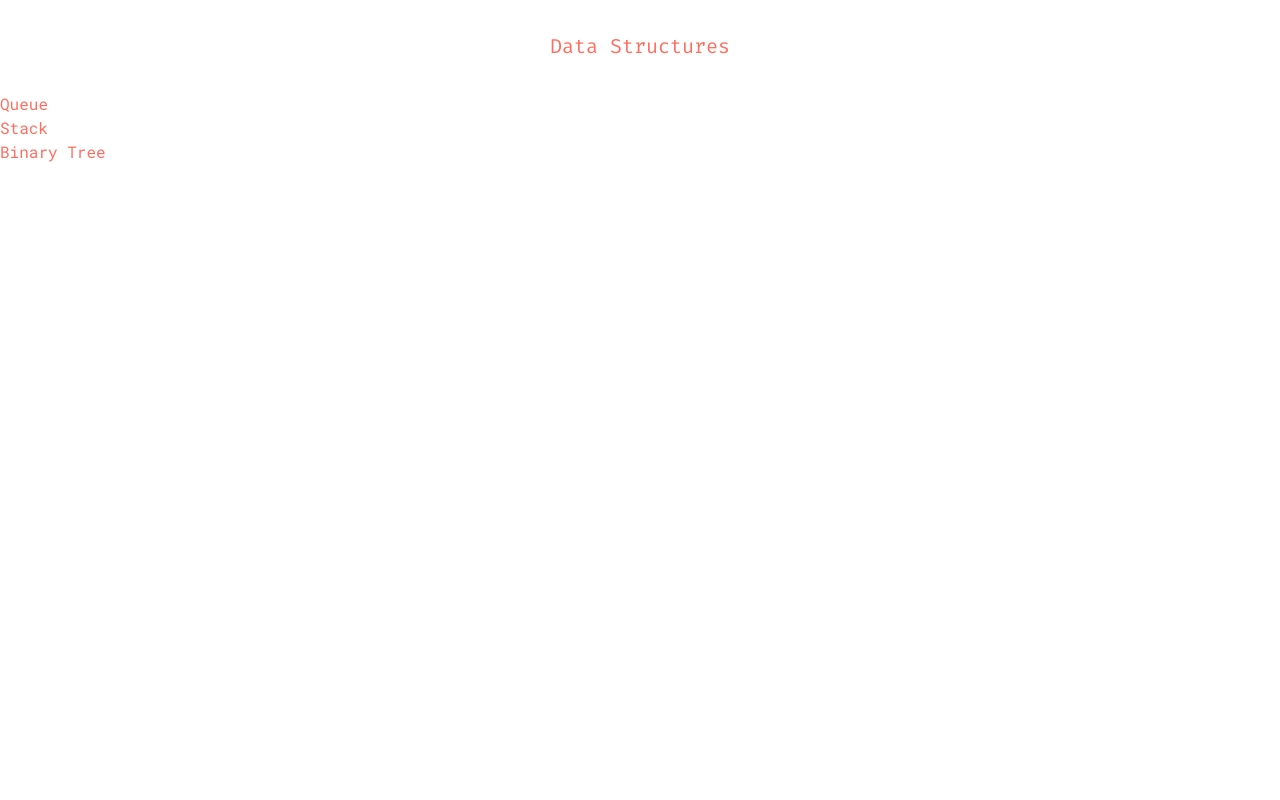
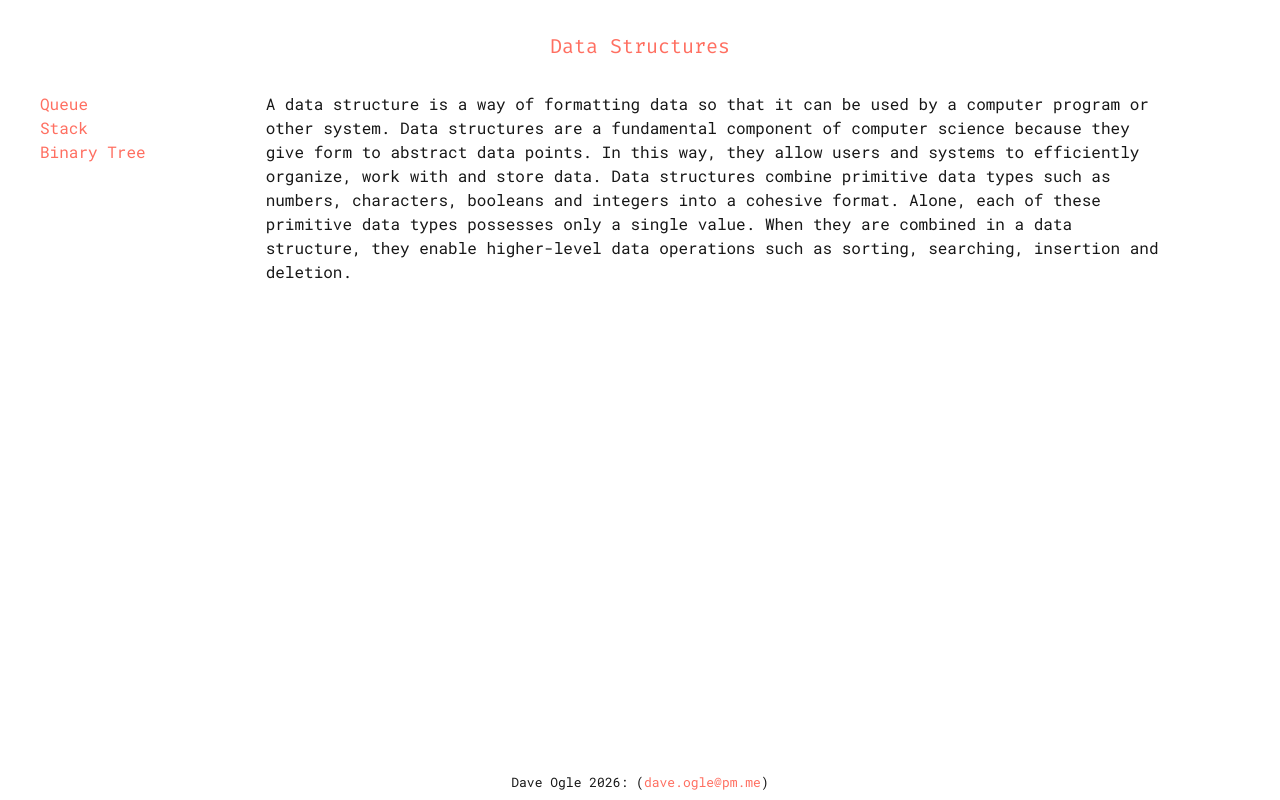
Before and after one commit to dogle-scottlogic/data_structures, a Next.js app: page / in a window 1280 px wide. Built offline with nearby package versions, Linux system fonts and the light colour scheme.

Commit message:
update footer

```diff
--- a/app/globals.css
+++ b/app/globals.css
@@ -40,6 +40,17 @@
     font-family: var(--font-body);
     margin: 0;
     padding: 0;
+  }
+
+  footer {
+    position: absolute;
+    bottom: 8px;
+    left: 0;
+    right: 0;
+    width: 100%;
+    font-size: small;
+    display: flex;
+    justify-content: center;
   }
 
   h1,
--- a/app/home.tsx
+++ b/app/home.tsx
@@ -9,13 +9,17 @@ export default function Home({ structures }: Structures) {
   return (
     <>
       <Header>Data Structures</Header>
-      <ul>
+      <div className="flex">
+        <ul className="pl-10 text-nowrap">
           {structures.map((d) => (
             <li key={d}>
               <Link href={normaliseUrl(d)}>{d}</Link>
             </li>
           ))}
         </ul>
+        <p className="pl-30 pr-30">A data structure is a way of formatting data so that it can be used by a computer program or other system. Data structures are a fundamental component of computer science because they give form to abstract data points. In this way, they allow users and systems to efficiently organize, work with and store data.
+          Data structures combine primitive data types such as numbers, characters, booleans and integers into a cohesive format. Alone, each of these primitive data types possesses only a single value. When they are combined in a data structure, they enable higher-level data operations such as sorting, searching, insertion and deletion.</p>
+      </div>
     </>
   );
 }
--- a/app/layout.tsx
+++ b/app/layout.tsx
@@ -23,6 +23,7 @@ export default function RootLayout({
   children: React.ReactNode;
 }>) {
   return (
+    <>
       <html lang="en">
         <body
           className={`${geistSans.variable} ${geistMono.variable} antialiased`}
@@ -30,5 +31,7 @@ export default function RootLayout({
           {children}
         </body>
       </html>
+      <footer><span>Dave Ogle 2026: (<a href="mailto:dave.ogle@pm.me">dave.ogle@pm.me</a>)</span></footer>
+    </>
   );
 }
```
Lines whose indentation alone changed are shown as unchanged.
